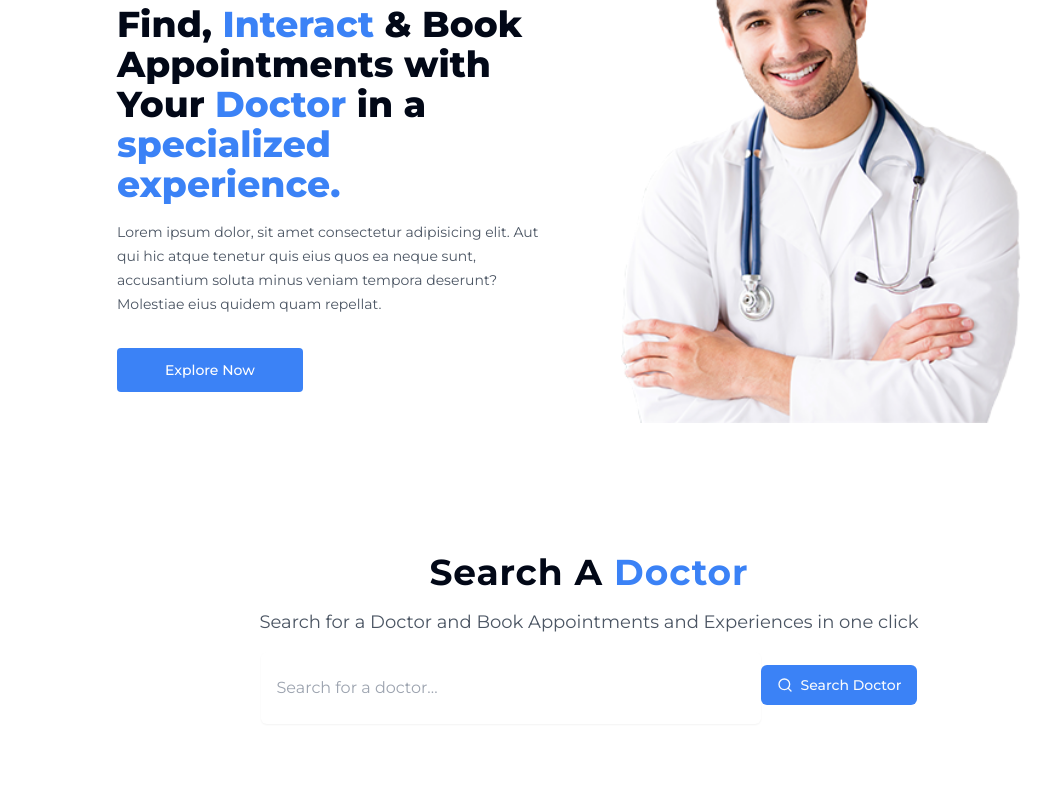
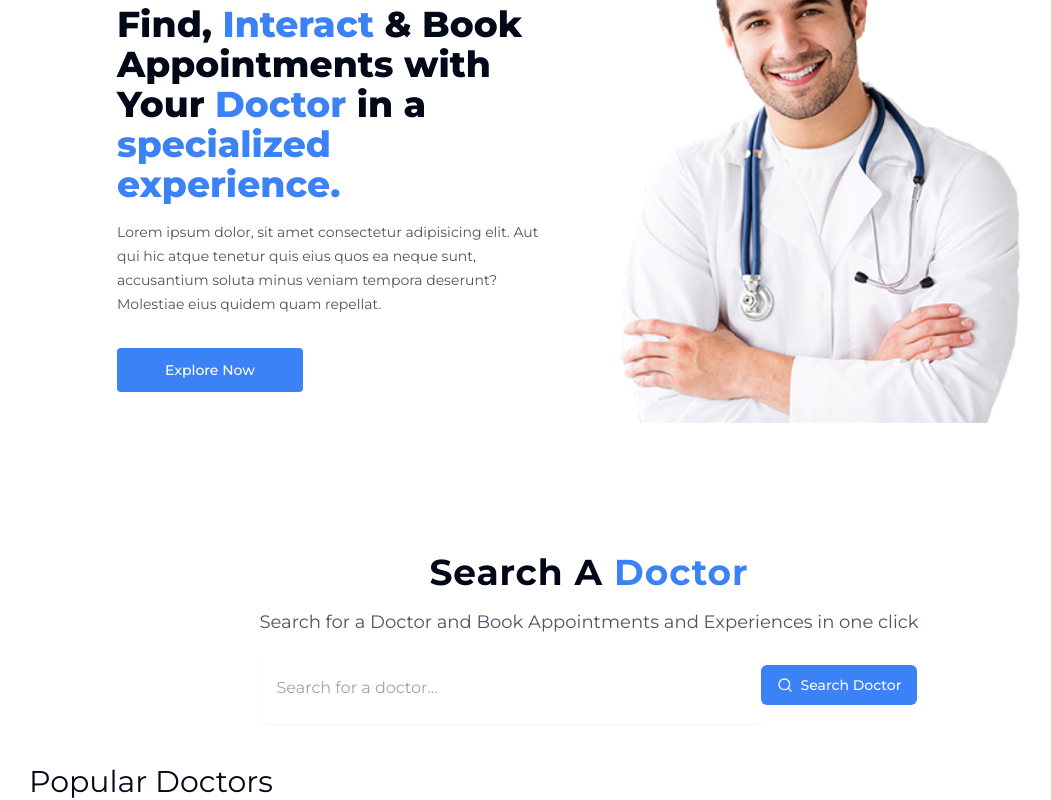
Before and after one commit to emmanueldavidson96/MediAssist, a Next.js app: page / in a window 1280 px wide. Shown: the part 236-1036 px from the top of the page, without its empty margins (51-1102 px from the left). Before the commit the page ends 1000 px from the top, so only its background shows below. Built offline with nearby package versions, Linux system fonts and the light colour scheme.

Commit message:
Popular Doctor Section

```diff
--- /dev/null
+++ b/app/_components/PopularDoctors.tsx
@@ -0,0 +1,11 @@
+import React from 'react'
+
+export default function PopularDoctors() {
+  return (
+    <div className='flex flex-col'>
+        <h1 className='text-3xl'>Popular Doctors</h1>
+
+
+    </div>
+  )
+}
--- a/app/page.tsx
+++ b/app/page.tsx
@@ -1,12 +1,14 @@
 import Image from "next/image";
 import Banner from "./_components/Banner";
 import CategorySearch from "./_components/CategorySearch";
+import PopularDoctors from "./_components/PopularDoctors";
 
 export default function Home() {
   return (
     <section className="h-fit w-full">
       <Banner/>
       <CategorySearch/>
+      <PopularDoctors/>
 
     </section>
 
```
